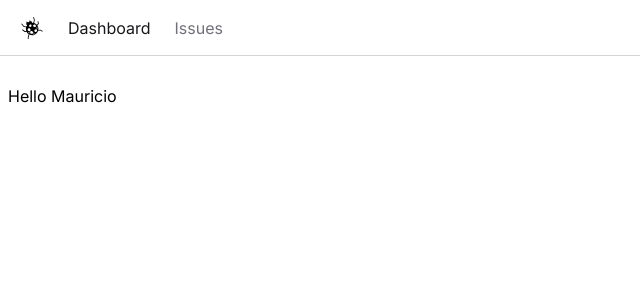
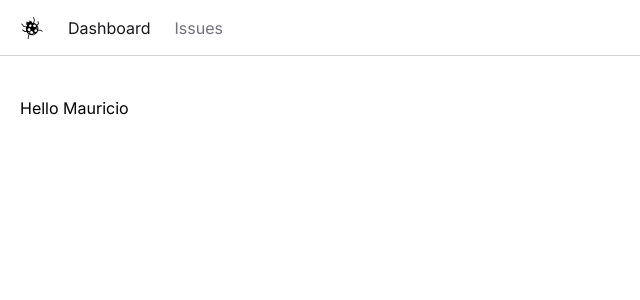
Before and after one commit to wichofly/issue-tracker, a Next.js app: page / in a window 1280 px wide. Shown: the top 300 px of the page, without its empty margins (0-640 px from the left). Built offline with nearby package versions, Linux system fonts and the light colour scheme; what @radix-ui/themes would draw is missing.

Commit message:
feat: create NewIssuePage component and update IssuePage with link to new issue form

```diff
--- /dev/null
+++ b/app/issues/new/page.tsx
@@ -0,0 +1,19 @@
+'use client';
+
+import { Button, TextArea, TextField } from '@radix-ui/themes';
+import Link from 'next/link';
+
+const NewIssuePage = () => {
+  return (
+    <div className="max-w-xl space-y-3">
+      <TextField.Root placeholder="Title" radius="large" />
+      <TextArea placeholder="Description" radius="large" />
+
+      <Button size="2" variant="soft">
+        Submit New Issue
+      </Button>
+    </div>
+  );
+};
+
+export default NewIssuePage;
--- a/app/issues/page.tsx
+++ b/app/issues/page.tsx
@@ -1,11 +1,11 @@
-import React from 'react';
 import { Button } from '@radix-ui/themes';
+import Link from 'next/link';
 
 const IssuePage = () => {
   return (
     <div>
       <Button size="2" variant="soft">
-        Edit profile
+        <Link href="/issues/new">New Issue</Link>
       </Button>
     </div>
   );
--- a/app/layout.tsx
+++ b/app/layout.tsx
@@ -23,7 +23,7 @@ export default function RootLayout({
         <Theme>
           <NavBar />
 
-          <main>{children}</main>
+          <main className='p-5'>{children}</main>
         </Theme>
       </body>
     </html>
--- a/app/page.tsx
+++ b/app/page.tsx
@@ -1,3 +1,3 @@
 export default function Home() {
-  return <div className="p-2">Hello Mauricio</div>;
+  return <div>Hello Mauricio</div>;
 }
```
